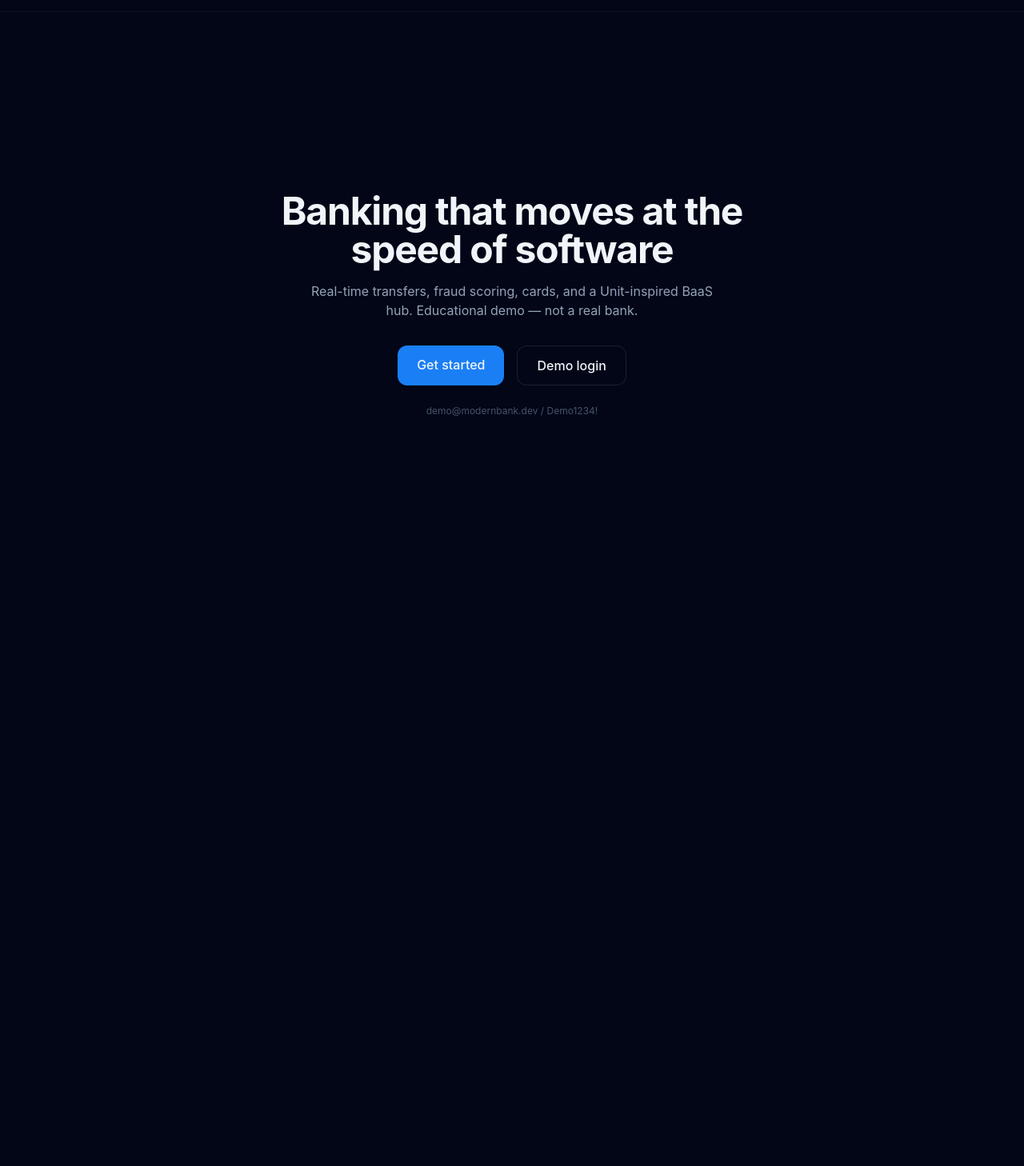
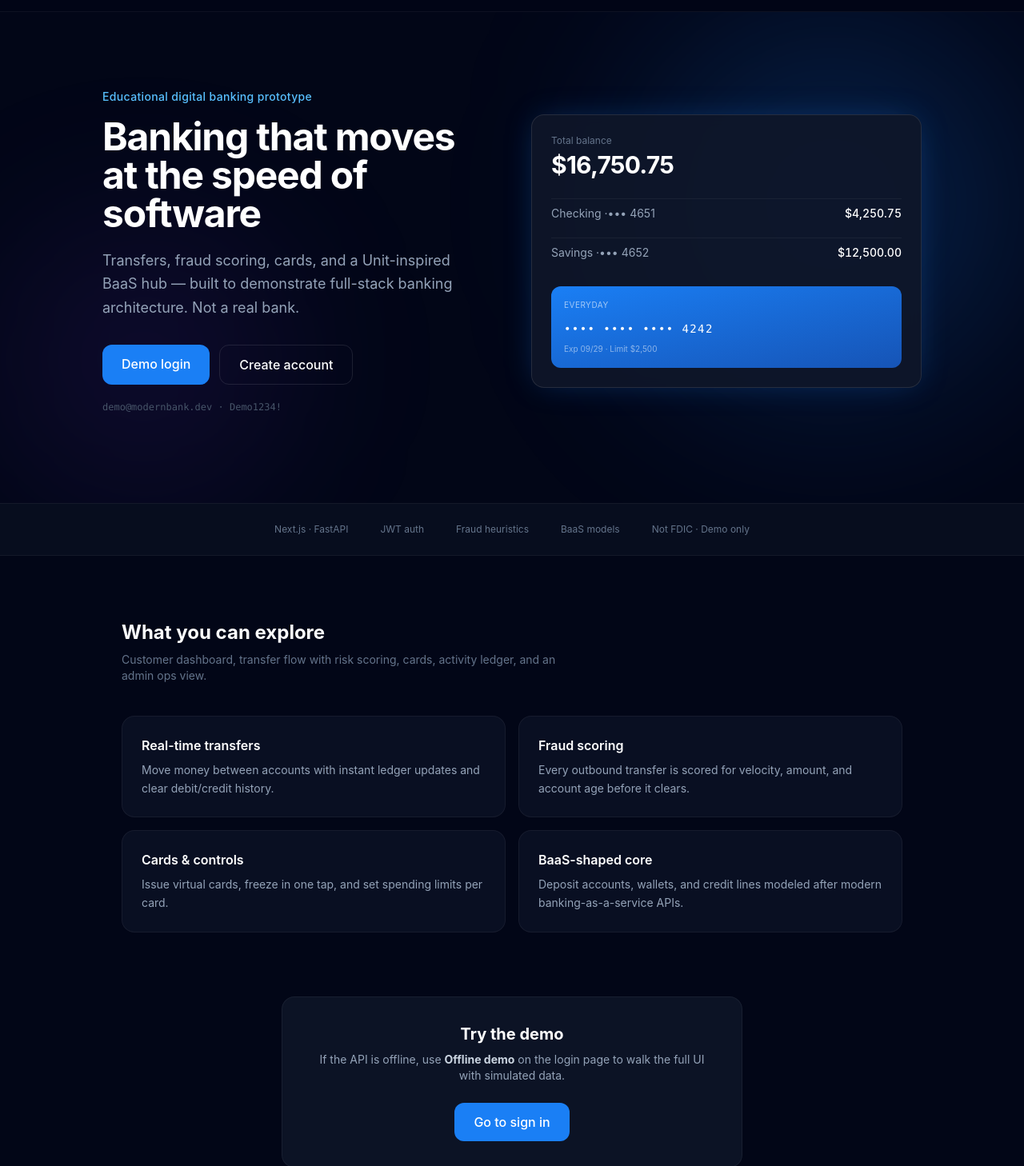
Before and after one commit to seyi-qing/modern-bank, a Next.js app in the folder frontend/: page / in a window 1280 px wide. Shown: the part 54-1512 px from the top of the page at 80% size. Before the commit the page ends 800 px from the top, so only its background shows below. Built offline with nearby package versions, Linux system fonts and the light colour scheme.

Commit message:
Landing redesign + backend: CORS for Vercel, deterministic fraud, transfer row locks

```diff
--- a/frontend/app/page.tsx
+++ b/frontend/app/page.tsx
@@ -1,16 +1,35 @@
 import Link from "next/link";
+
+const features = [
+  {
+    title: "Real-time transfers",
+    body: "Move money between accounts with instant ledger updates and clear debit/credit history.",
+  },
+  {
+    title: "Fraud scoring",
+    body: "Every outbound transfer is scored for velocity, amount, and account age before it clears.",
+  },
+  {
+    title: "Cards & controls",
+    body: "Issue virtual cards, freeze in one tap, and set spending limits per card.",
+  },
+  {
+    title: "BaaS-shaped core",
+    body: "Deposit accounts, wallets, and credit lines modeled after modern banking-as-a-service APIs.",
+  },
+];
 
 export default function HomePage() {
   return (
-    <div className="min-h-screen bg-surface-950 flex flex-col">
-      <header className="border-b border-white/5 px-6 py-4 flex items-center justify-between">
+    <div className="min-h-screen bg-surface-950 text-white flex flex-col">
+      <header className="border-b border-white/5 px-6 py-4 flex items-center justify-between sticky top-0 z-20 bg-surface-950/80 backdrop-blur-md">
         <div className="flex items-center gap-2">
           <div className="w-8 h-8 rounded-lg bg-gradient-to-br from-brand-400 to-brand-700 flex items-center justify-center font-bold text-sm">
             MB
           </div>
           <span className="font-semibold text-lg">ModernBank</span>
         </div>
-        <div className="flex gap-3">
+        <div className="flex gap-3 items-center">
           <Link href="/login" className="px-4 py-2 text-sm text-slate-300 hover:text-white">
             Sign in
           </Link>
@@ -22,32 +41,122 @@ export default function HomePage() {
           </Link>
         </div>
       </header>
-      <main className="flex-1 flex flex-col items-center justify-center px-6 text-center">
-        <h1 className="text-4xl sm:text-5xl font-bold tracking-tight max-w-2xl">
+
+      <main className="flex-1">
+        <section className="relative px-6 pt-16 pb-20 sm:pt-24 sm:pb-28 overflow-hidden">
+          <div className="pointer-events-none absolute inset-0">
+            <div className="absolute top-0 right-0 w-[480px] h-[480px] rounded-full bg-brand-600/20 blur-[120px]" />
+            <div className="absolute bottom-0 left-0 w-[360px] h-[360px] rounded-full bg-violet-600/10 blur-[100px]" />
+          </div>
+          <div className="relative max-w-5xl mx-auto grid lg:grid-cols-2 gap-12 items-center">
+            <div>
+              <p className="text-brand-400 text-sm font-medium mb-4 tracking-wide">
+                Educational digital banking prototype
+              </p>
+              <h1 className="text-4xl sm:text-5xl font-bold tracking-tight leading-[1.1]">
                 Banking that moves at the speed of software
               </h1>
-        <p className="mt-4 text-slate-400 max-w-lg">
-          Real-time transfers, fraud scoring, cards, and a Unit-inspired BaaS hub.
-          Educational demo — not a real bank.
+              <p className="mt-5 text-slate-400 text-lg max-w-md leading-relaxed">
+                Transfers, fraud scoring, cards, and a Unit-inspired BaaS hub —
+                built to demonstrate full-stack banking architecture. Not a real bank.
               </p>
-        <div className="mt-8 flex gap-4">
-          <Link
-            href="/register"
-            className="px-6 py-3 rounded-xl bg-brand-600 hover:bg-brand-500 font-medium"
-          >
-            Get started
-          </Link>
+              <div className="mt-8 flex flex-wrap gap-3">
                 <Link
                   href="/login"
-            className="px-6 py-3 rounded-xl border border-white/10 hover:bg-white/5 font-medium"
+                  className="px-6 py-3 rounded-xl bg-brand-600 hover:bg-brand-500 font-medium"
                 >
                   Demo login
                 </Link>
+                <Link
+                  href="/register"
+                  className="px-6 py-3 rounded-xl border border-white/10 hover:bg-white/5 font-medium"
+                >
+                  Create account
+                </Link>
               </div>
-        <p className="mt-6 text-xs text-slate-600">
-          demo@modernbank.dev / Demo1234!
+              <p className="mt-5 text-xs text-slate-600 font-mono">
+                demo@modernbank.dev · Demo1234!
               </p>
+            </div>
+
+            {/* Product preview card stack */}
+            <div className="relative hidden sm:block">
+              <div className="rounded-2xl border border-white/10 bg-surface-900/90 p-6 shadow-glow backdrop-blur">
+                <p className="text-xs text-slate-500 mb-1">Total balance</p>
+                <p className="text-3xl font-bold tracking-tight">$16,750.75</p>
+                <div className="mt-6 space-y-3">
+                  {[
+                    ["Checking ·••• 4651", "$4,250.75"],
+                    ["Savings ·••• 4652", "$12,500.00"],
+                  ].map(([label, val]) => (
+                    <div
+                      key={label}
+                      className="flex justify-between text-sm py-2 border-t border-white/5"
+                    >
+                      <span className="text-slate-400">{label}</span>
+                      <span className="font-medium tabular-nums">{val}</span>
+                    </div>
+                  ))}
+                </div>
+                <div className="mt-6 rounded-xl bg-gradient-to-br from-brand-600 to-brand-800 p-4">
+                  <p className="text-[10px] uppercase tracking-wider text-white/60">Everyday</p>
+                  <p className="font-mono text-sm tracking-widest mt-3">•••• •••• •••• 4242</p>
+                  <p className="text-[10px] text-white/50 mt-2">Exp 09/29 · Limit $2,500</p>
+                </div>
+              </div>
+            </div>
+          </div>
+        </section>
+
+        <section className="border-y border-white/5 bg-surface-900/40 px-6 py-6">
+          <div className="max-w-5xl mx-auto flex flex-wrap justify-center gap-x-10 gap-y-2 text-xs text-slate-500">
+            <span>Next.js · FastAPI</span>
+            <span>JWT auth</span>
+            <span>Fraud heuristics</span>
+            <span>BaaS models</span>
+            <span>Not FDIC · Demo only</span>
+          </div>
+        </section>
+
+        <section className="px-6 py-20 max-w-5xl mx-auto">
+          <h2 className="text-2xl font-bold mb-2">What you can explore</h2>
+          <p className="text-slate-500 text-sm mb-10 max-w-xl">
+            Customer dashboard, transfer flow with risk scoring, cards, activity ledger,
+            and an admin ops view.
+          </p>
+          <div className="grid sm:grid-cols-2 gap-4">
+            {features.map((f) => (
+              <div
+                key={f.title}
+                className="rounded-2xl border border-white/5 bg-surface-900/60 p-6 hover:border-brand-500/30 transition"
+              >
+                <h3 className="font-semibold text-white mb-2">{f.title}</h3>
+                <p className="text-sm text-slate-400 leading-relaxed">{f.body}</p>
+              </div>
+            ))}
+          </div>
+        </section>
+
+        <section className="px-6 pb-24 text-center">
+          <div className="max-w-xl mx-auto rounded-2xl border border-white/5 bg-surface-900/80 p-8">
+            <h2 className="text-xl font-bold">Try the demo</h2>
+            <p className="text-sm text-slate-400 mt-2 mb-6">
+              If the API is offline, use <strong className="text-slate-300">Offline demo</strong> on
+              the login page to walk the full UI with simulated data.
+            </p>
+            <Link
+              href="/login"
+              className="inline-flex px-6 py-3 rounded-xl bg-brand-600 hover:bg-brand-500 font-medium"
+            >
+              Go to sign in
+            </Link>
+          </div>
+        </section>
       </main>
+
+      <footer className="border-t border-white/5 px-6 py-6 text-center text-xs text-slate-600">
+        ModernBank — educational prototype · Not a licensed bank · No real funds
+      </footer>
     </div>
   );
 }
```
Also changed, not shown: 2 other files (tests, documents, lock files or other folders). Lines whose indentation alone changed are shown as unchanged.
